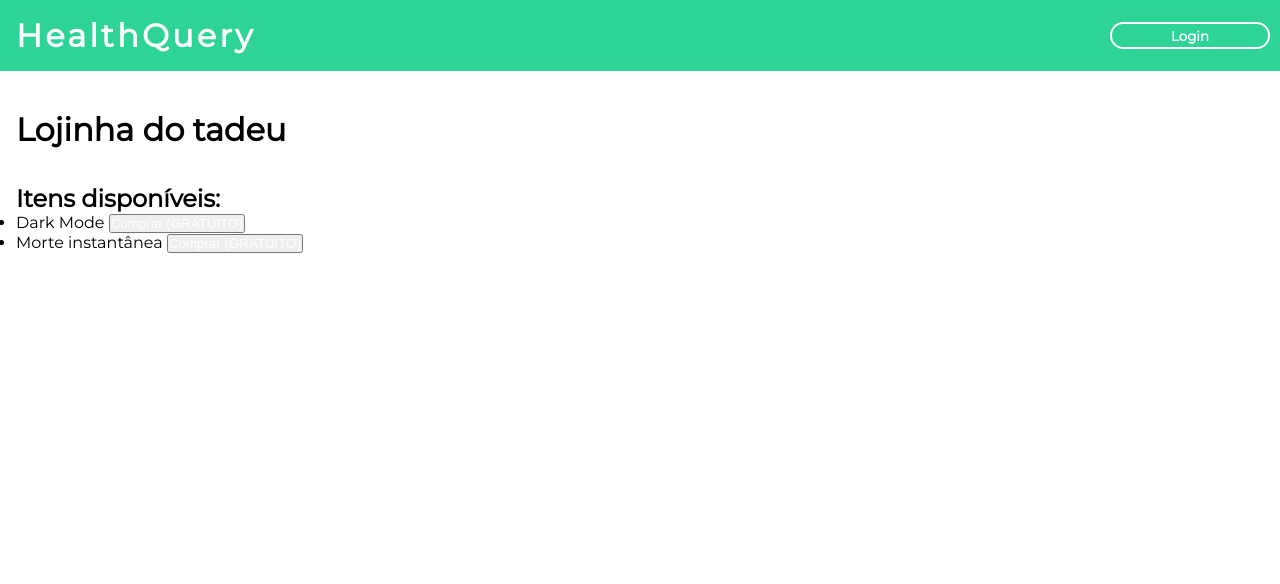
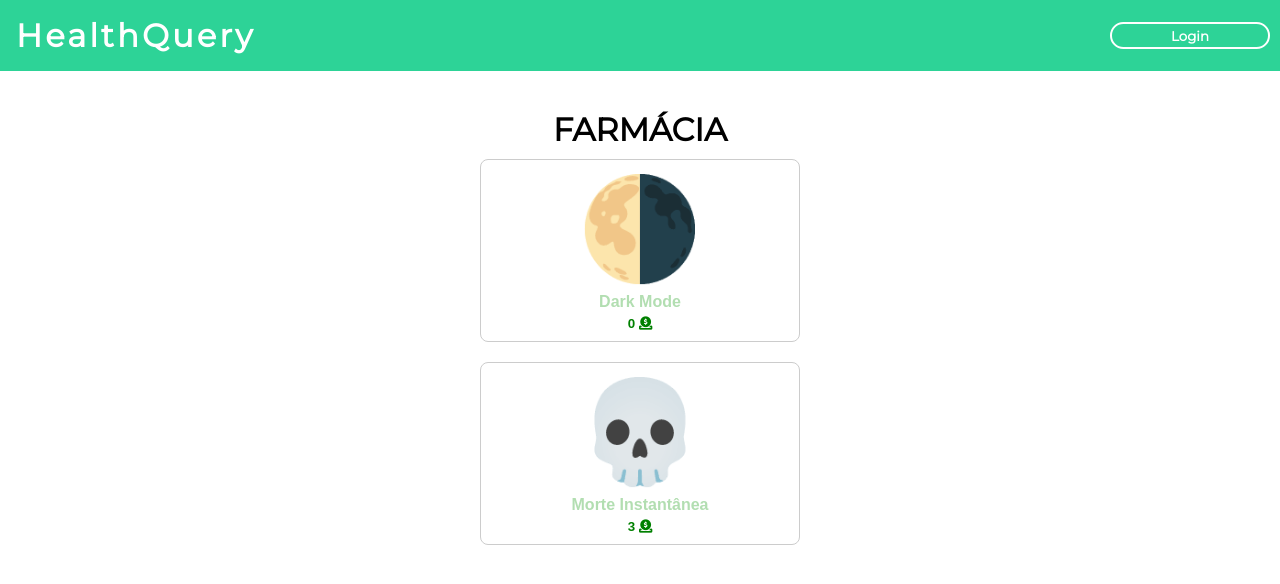
Before and after one commit to HenriqueMonti/healthquery, a SvelteKit app: page /loja in a window 1280 px wide. Shown: the top 584 px of the page. Built offline with nearby package versions, Linux system fonts and the light colour scheme.

Commit message:
loja HD (fix)

```diff
--- a/src/lib/components/GabaritoMassa.svelte
+++ b/src/lib/components/GabaritoMassa.svelte
@@ -53,7 +53,7 @@
         background: var(--color-BT-OFF);
         border-radius: 1em;
         text-decoration: none;
-        transition: 200ms;
+        transition: 200ms transform;
         font-family: inherit;
         border: inherit;
         cursor: default;
@@ -77,7 +77,7 @@
         background-color: transparent;
         color: var(--color-TEXTO-OFF);
         cursor: pointer;
-        transition: 200ms;
+        transition: 200ms transform;
         border: 2px solid;
     }
     .gabarito .avancar:hover {
--- a/src/lib/components/HeaderMassa.svelte
+++ b/src/lib/components/HeaderMassa.svelte
@@ -27,8 +27,8 @@
                     <span class="tooltiptext">LOJA</span>
                 </a>
                 <button on:click={deslogar} class="tooltip circular">
+                    <i class="fa-solid fa-right-from-bracket" style="color: var(--color-HEADER);"></i>
                     <span class="tooltiptext">LOG-OUT</span>
-                    <i class="fa-solid fa-right-from-bracket" style="color: var(--color-HEADER);"></i>
                 </button>
             {:else}
                 <button on:click={() => goto("/login")}>
@@ -126,7 +126,7 @@
         padding: 2%;
         border-radius: 1em;
         text-decoration: none;
-        transition: 200ms;
+        transition: 200ms transform;
         font-family: inherit;
         border: inherit;
         cursor: pointer;
@@ -134,7 +134,7 @@
         border: 2px solid;
     }
 
-    a:hover{
+    a:hover, button:hover{
         transform: scale(1.05);
     }
 
--- /dev/null
+++ b/src/lib/components/ItemLoja.svelte
@@ -0,0 +1,96 @@
+<script>
+	import { saveToSessionStorage } from "$scripts/sessionStorage";
+    export let imagem;
+	export let nome;
+	export let preco;
+	export let onclick;
+	export let comprado;
+	export let equipado;
+	export let index;
+	import { dinheiro, loja } from "$scripts/stores";
+    import somComprar from "$sounds/buy_1.mp3";
+    const CATCHING = new Audio(somComprar);
+
+	function handleonclick() {
+        if (!comprado){
+            comprado = true;
+            CATCHING.play();
+            dinheiro.update(_ => $dinheiro - preco);
+			loja.update(old => {old[index].comprado = true ; return old});
+        }else{
+			equipado = onclick(equipado);
+			loja.update(old => {old[index].equipado = equipado ; return old});
+        }
+		loja.subscribe((value) => {
+			//console.log(value);
+    		saveToSessionStorage('loja', value);
+		});
+	}
+</script>
+
+<button type="button" on:click={handleonclick} class="item-loja">
+	<!-- <img class="imagem-preview" src={imagem} alt={nome} /> -->
+	<p class="imagem-preview">{imagem}</p>
+	<div class="nome">{nome}</div>
+    {#if comprado == false}
+        <div class="preco">{preco} <i class="fa-solid fa-circle-dollar-to-slot"></i></div>
+    {/if}
+    {#if equipado}
+        <i class="fa-solid fa-check check"></i>
+    {/if}
+</button>
+
+<style>
+    .check {
+        color: green;
+        position: absolute;
+        font-size: 6rem;
+        top: -2rem;
+        left: -2rem;
+    }
+
+	.item-loja {
+		border: 1px solid #ccc;
+		border-radius: 8px;
+		padding: 10px;
+		text-align: center;
+		margin: 10px;
+		background-color: #fff;
+		cursor: pointer;
+	}
+
+	.item-loja:hover {
+		background-color: #f0f0f0;
+	}
+
+	.imagem-preview {
+		font-size: 100px;
+		margin: 0 auto;
+	}
+
+	.nome {
+		font-size: 1.2em;
+		font-weight: bolder;
+		color: var(--color-TEXTO2);
+		margin: 5px 0;
+	}
+
+	.preco {
+		color: green;
+		font-weight: bold;
+	}
+
+	button {
+		border: none;
+		background: none;
+		padding: 0;
+		width: fit-content;
+        min-width: 20rem;
+		cursor: pointer;
+        position: relative;
+	}
+
+	button:focus {
+		outline: none;
+	}
+</style>
--- a/src/lib/scripts/stores.js
+++ b/src/lib/scripts/stores.js
@@ -1,20 +1,26 @@
 import { writable } from 'svelte/store';
 import { saveToSessionStorage, loadFromSessionStorage } from './sessionStorage';
 
-const initialValue = loadFromSessionStorage('dinheiro') || 0;
-export const dinheiro = writable(initialValue);
+const initial_dinheiro = loadFromSessionStorage('dinheiro') || 0;
+export const dinheiro = writable(initial_dinheiro);
 dinheiro.subscribe((value) => {
-    saveToSessionStorage('darkMode', value);
+    saveToSessionStorage('dinheiro', value);
 });
 
-const initialValue2 = loadFromSessionStorage('darkMode') || 0;
-export const darkMode = writable(initialValue2);
+const initial_darkmode = loadFromSessionStorage('darkMode') || 0;
+export const darkMode = writable(initial_darkmode);
 darkMode.subscribe((value) => {
     saveToSessionStorage('darkMode', value);
 });
 
-const initialValue3 = loadFromSessionStorage('fezCheckup') || 0;
-export const fezCheckup = writable(initialValue3);
+const initial_fezCheckup = loadFromSessionStorage('fezCheckup') || 0;
+export const fezCheckup = writable(initial_fezCheckup);
 fezCheckup.subscribe((value) => {
     saveToSessionStorage('fezCheckup', value);
 });
+
+const itensLoja = []
+export const loja = writable(itensLoja);
+loja.subscribe((value) => {
+    saveToSessionStorage('loja', value);
+});
--- a/src/routes/loja/+page.svelte
+++ b/src/routes/loja/+page.svelte
@@ -1,29 +1,63 @@
 <script>
-    import { darkMode } from "$scripts/stores";
+    import { darkMode, loja } from "$scripts/stores";
 	import { atualizarTema } from "../+layout.svelte";
+    import ItemLoja from "$components/ItemLoja.svelte"
+	import { onMount } from "svelte";
+	import { loadFromSessionStorage } from "$scripts/sessionStorage";
 
-    function comprarDarkMode(){
-        darkMode.update(_ => 1) //wtf
-        atualizarTema($darkMode)
+    function comprarDarkMode(equipado){
+        equipado = !equipado ? 1 : 0;
+        darkMode.update(_ => equipado)
+        atualizarTema(equipado);
+        return equipado
     }
 
-    function morrer(){
+    function comprarMorte(){
         window.location.replace("https://esolangs.org/wiki/LOLCODE");
     }
+
+    const initialLoja = [
+        {
+            imagem : "🌗",
+            nome : "Dark Mode",
+            preco : "0",
+            onclick : comprarDarkMode,
+            comprado : false,
+            equipado : $darkMode
+        },
+        {
+            imagem : "💀",
+            nome : "Morte Instantânea",
+            preco : "3",
+            onclick : comprarMorte,
+            comprado : false,
+            equipado : false
+        }
+    ]
+
+    onMount(() => {
+        loja.update(_ => loadFromSessionStorage("loja"));
+        //console.log($loja); //??
+        if ($loja.length == 0){
+            loja.update(_ => initialLoja);
+        } else {
+            loja.update(old => old.map((a,i) => a.onclick = initialLoja[i].onclick))
+        }
+    })
 </script>
-<h1>Lojinha do tadeu</h1>
-<h5 style="color: white; opacity: 0.05;">Comprou se fudeu kkkk</h5>
-<br> <!--FIUIUIUiiuu.. BRAZIL ZIL ZIL zil zil...-->
-<h2>Itens disponíveis:</h2>
-<ul>
-    <li>Dark Mode
-        {#if $darkMode}
-            <span>(Já comprado)</span>
-        {:else}
-            <button on:click={comprarDarkMode}>Comprar (GRATUITO)</button>
-        {/if}
-    </li>
-    <li>Morte instantânea
-        <button on:click={morrer}>Comprar (GRATUITO)</button>
-    </li>
-</ul>
+
+<style>
+    div{
+        display: flex;
+        flex-direction: column;
+        margin: 0 auto;
+        align-items: center;
+    }
+</style>
+
+<div>
+    <h1><b>FARMÁCIA</b></h1>
+    {#each $loja as values, index (index)}
+        <ItemLoja {...values}{index}/>
+    {/each}
+</div>
--- a/svelte.config.js
+++ b/svelte.config.js
@@ -9,7 +9,8 @@ const config = {
 		alias: {
             $components: 'src/lib/components',
             $scripts: 'src/lib/scripts',
-            $images: 'src/lib/images'
+            $images: 'src/lib/images',
+            $sounds: 'src/lib/sounds'
         }
 	}
 };
```
Also changed, not shown: 1 other file (tests, documents, lock files or other folders).
